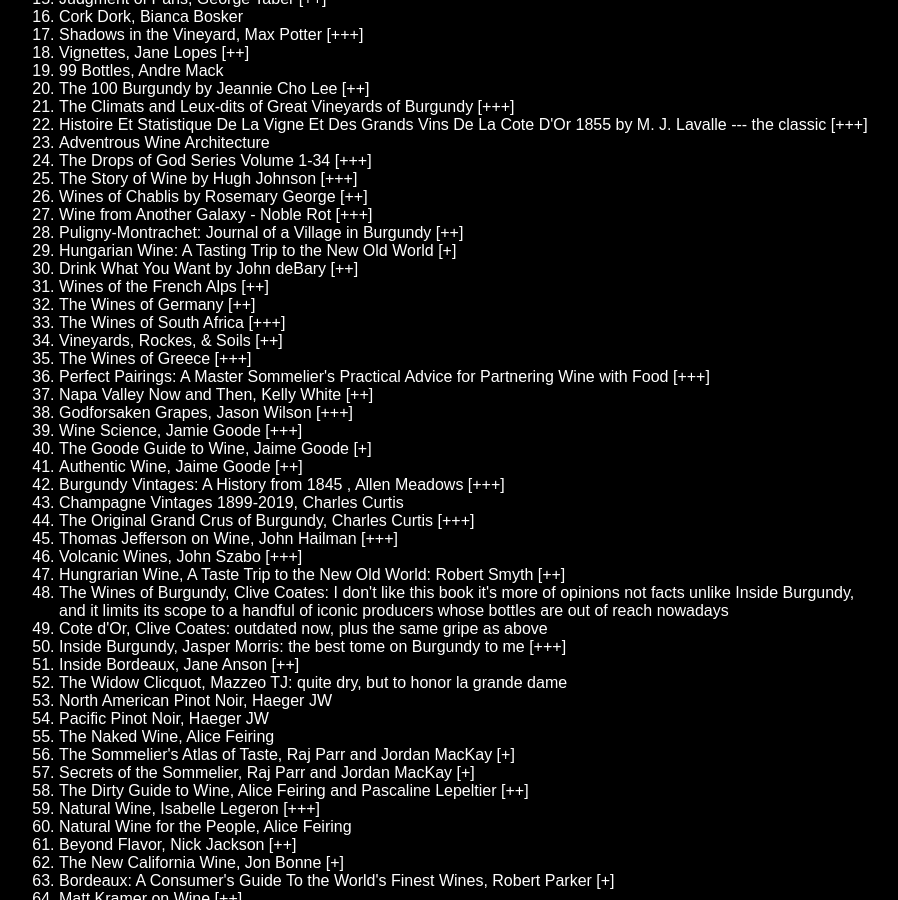
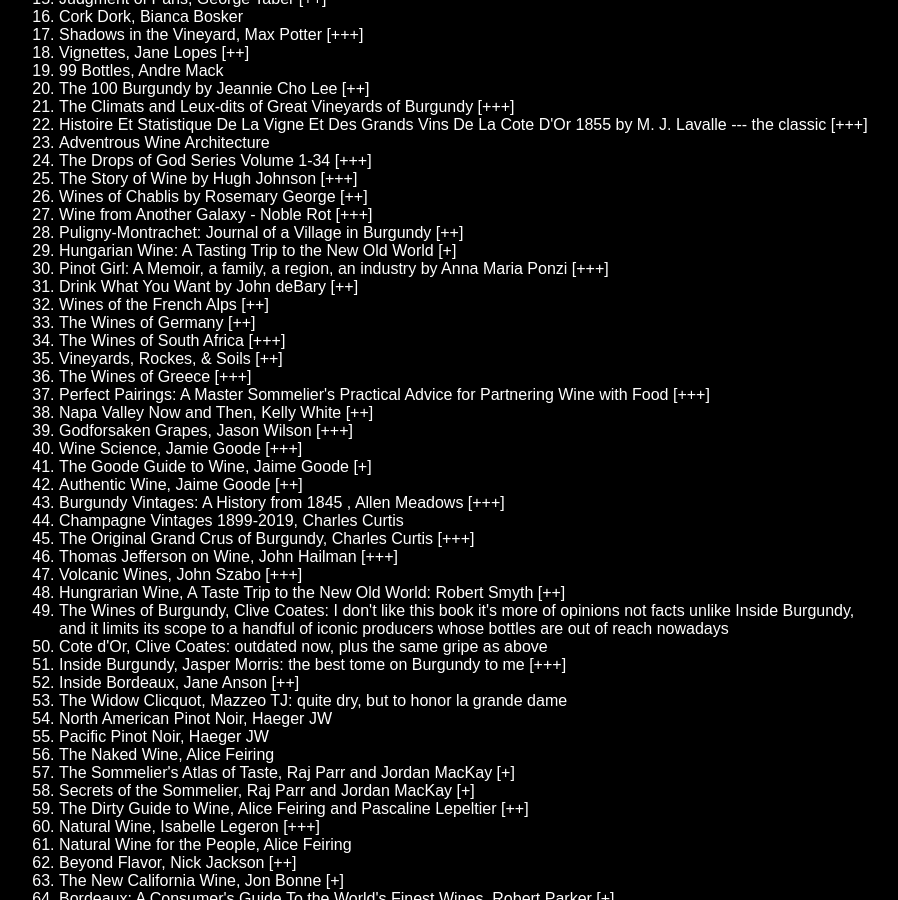
Before and after one commit to shenglih/shenglih.github.io, a Jekyll site: the page built from study/index.html, in a window 1280 px wide and 900 px high, scrolled down 6362 px. Shown: the whole window, without its empty margins (213-1111 px from the left). Built offline with Jekyll 4.4.1, drawn with Linux system fonts in a browser that asks for light colours; comment, search, counter and statistics services are not loaded.

Commit message:
Update index.html

```diff
--- a/study/index.html
+++ b/study/index.html
@@ -368,6 +368,7 @@
 <li>Wine from Another Galaxy - Noble Rot [+++]</li>
 <li>Puligny-Montrachet: Journal of a Village in Burgundy [++]</li>
 <li>Hungarian Wine: A Tasting Trip to the New Old World [+]</li>
+<li>Pinot Girl: A Memoir, a family, a region, an industry by Anna Maria Ponzi [+++]</li>
 <li>Drink What You Want by John deBary [++]</li>
 <li>Wines of the French Alps [++]</li>
 <li>The Wines of Germany [++]</li>
```
